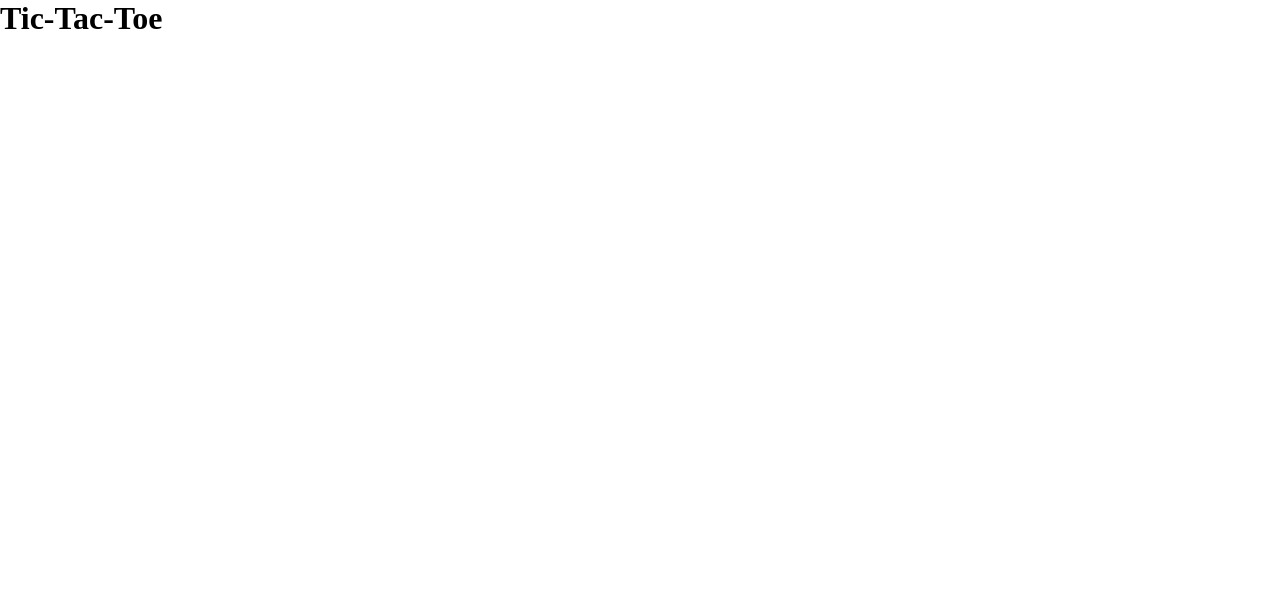
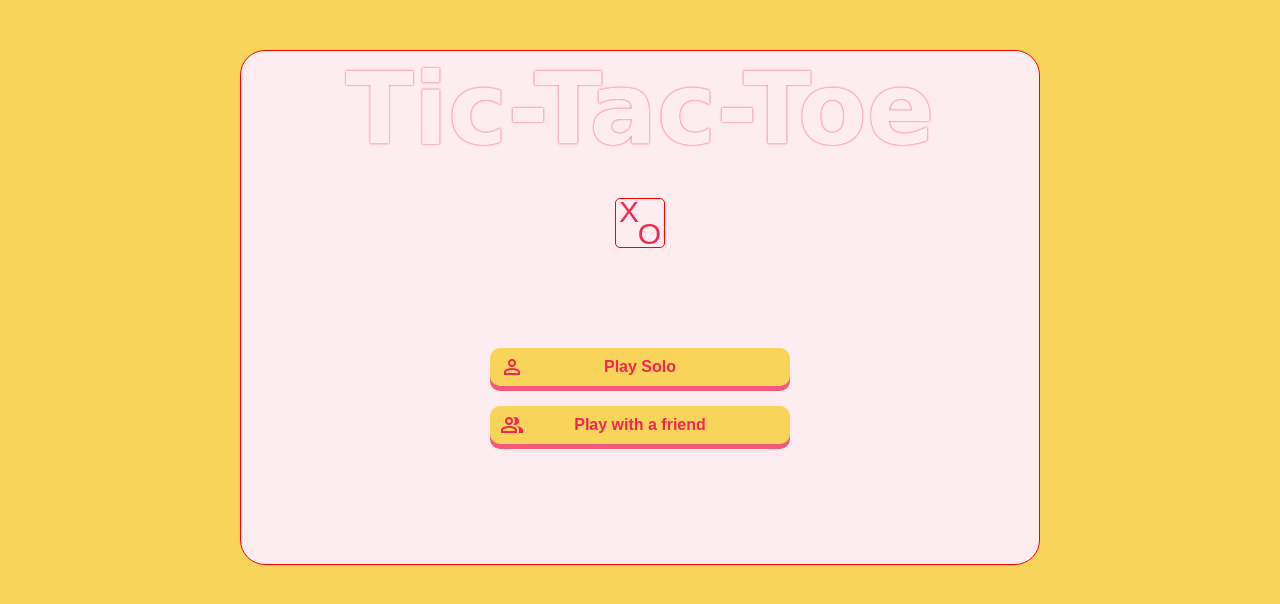
Before and after one commit to Xolicle/Tic-Tac-Toe, a plain HTML site: page index.html in a window 1280 px wide. Drawn offline with nearby package versions, Linux system fonts and the light colour scheme; a web font is replaced by a local one.

Commit message:
Adding style to css and buttons to html

```diff
--- a/index.html
+++ b/index.html
@@ -4,12 +4,34 @@
     <meta charset="UTF-8" />
     <meta name="viewport" content="width=device-width, initial-scale=1.0" />
     <link rel="stylesheet" href="style.css" />
+    <link
+      rel="stylesheet"
+      href="https://fonts.googleapis.com/css2?family=Material+Symbols+Sharp:opsz,wght,FILL,GRAD@20..48,100..700,0..1,-50..200"
+    />
     <title>Tic Tac Toe</title>
   </head>
   <body>
     <div class="container">
-      <h1>Tic-Tac-Toe</h1>
-      <div class="gameBoard"></div>
+      <div class="title">
+        <h1>Tic-Tac-Toe</h1>
+        <div class="gameIcon"></div>
+      </div>
+      <div class="playersSection">
+        <div class="players">
+          <button>
+            <span class="material-symbols-sharp"> person </span>Play Solo
+          </button>
+        </div>
+        <div class="players">
+          <button>
+            <span class="material-symbols-sharp"> group </span>Play with a
+            friend
+          </button>
+        </div>
+        <!-- <div>
+          <button>Play</button>
+        </div> -->
+      </div>
     </div>
 
     <script src="script.js"></script>
--- a/style.css
+++ b/style.css
@@ -1,5 +1,82 @@
+@import url("https://fonts.googleapis.com/css2?family=Codystar:wght@300;400&family=Jacques+Francois+Shadow&family=Poetsen+One&family=Roboto:ital,wght@0,100;0,300;0,400;0,500;0,700;0,900;1,100;1,300;1,400;1,500;1,700;1,900&family=Sixtyfour+Convergence&display=swap");
+
 * {
   padding: 0;
   margin: 0;
   box-sizing: border-box;
 }
+body {
+  background-color: #f9d45b;
+  display: flex;
+  justify-content: center;
+  /* align-items: center; */
+  /* height: 100vh; */
+}
+.container {
+  border: 1px solid red;
+  text-align: center;
+  background-color: #fdedf0;
+  width: 800px;
+  border-radius: 25px;
+  margin-top: 50px;
+}
+.container h1 {
+  font-family: "Codystar", cursive, sans-serif;
+  font-size: 100px;
+  color: #fdedf0;
+  text-shadow: 0 0 2px rgb(242, 39, 83);
+}
+.playersSection {
+  margin: 100px 0;
+}
+.gameIcon {
+  width: 50px;
+  height: 50px;
+  border: 1px solid red;
+  border-radius: 5px;
+  position: relative;
+  margin: 30px auto;
+}
+.gameIcon::before {
+  content: "X";
+  font-size: 30px;
+  font-family: "Poetsen One", sans-serif;
+  font-weight: 400;
+  font-style: normal;
+  color: #f22753;
+  position: absolute;
+  left: 3px;
+  top: -4px;
+}
+.gameIcon::after {
+  content: "O";
+  font-size: 30px;
+  font-family: "Poetsen One", sans-serif;
+  font-weight: 400;
+  font-style: normal;
+  color: #f22753;
+  position: absolute;
+  right: 3px;
+  bottom: -4px;
+}
+.players button {
+  width: 300px;
+  padding: 4px;
+  border-radius: 10px;
+  box-shadow: rgba(242, 39, 83, 0.75) 0px 5px;
+  margin-bottom: 20px;
+  border: none;
+  background-color: #f9d45b;
+  color: #f22753;
+  font-weight: bold;
+  font-size: 16px;
+  position: relative;
+  padding: 10px;
+}
+.players button span {
+  /* margin-right: 10px; */
+  position: absolute;
+  left: 10px;
+  top: 7px;
+  /* font-size: 16px; */
+}
```
